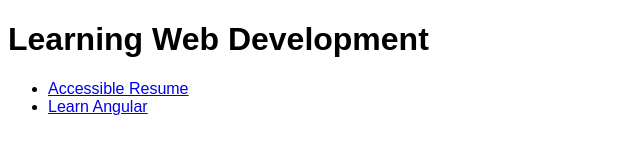
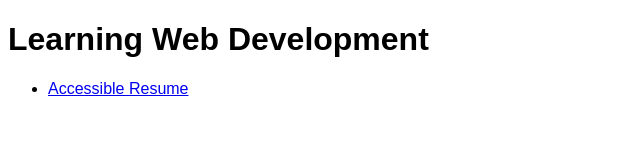
Before and after one commit to arpangodiyal/arpangodiyal.github.io, a plain HTML site: page index.html in a window 1280 px wide. Shown: the whole page, without its empty margins (0-640 px from the left). Drawn offline with Linux system fonts and the light colour scheme.

Commit message:
Update index.html

```diff
--- a/index.html
+++ b/index.html
@@ -11,7 +11,6 @@
         <h1>Learning Web Development</h1>
         <ul>
             <li><a href="./accessible-resume/index.html">Accessible Resume</a></li>
-            <li><a href="./learn-angular/index.html">Learn Angular</a></li>
         </ul>
     </body>
 </html>
```
